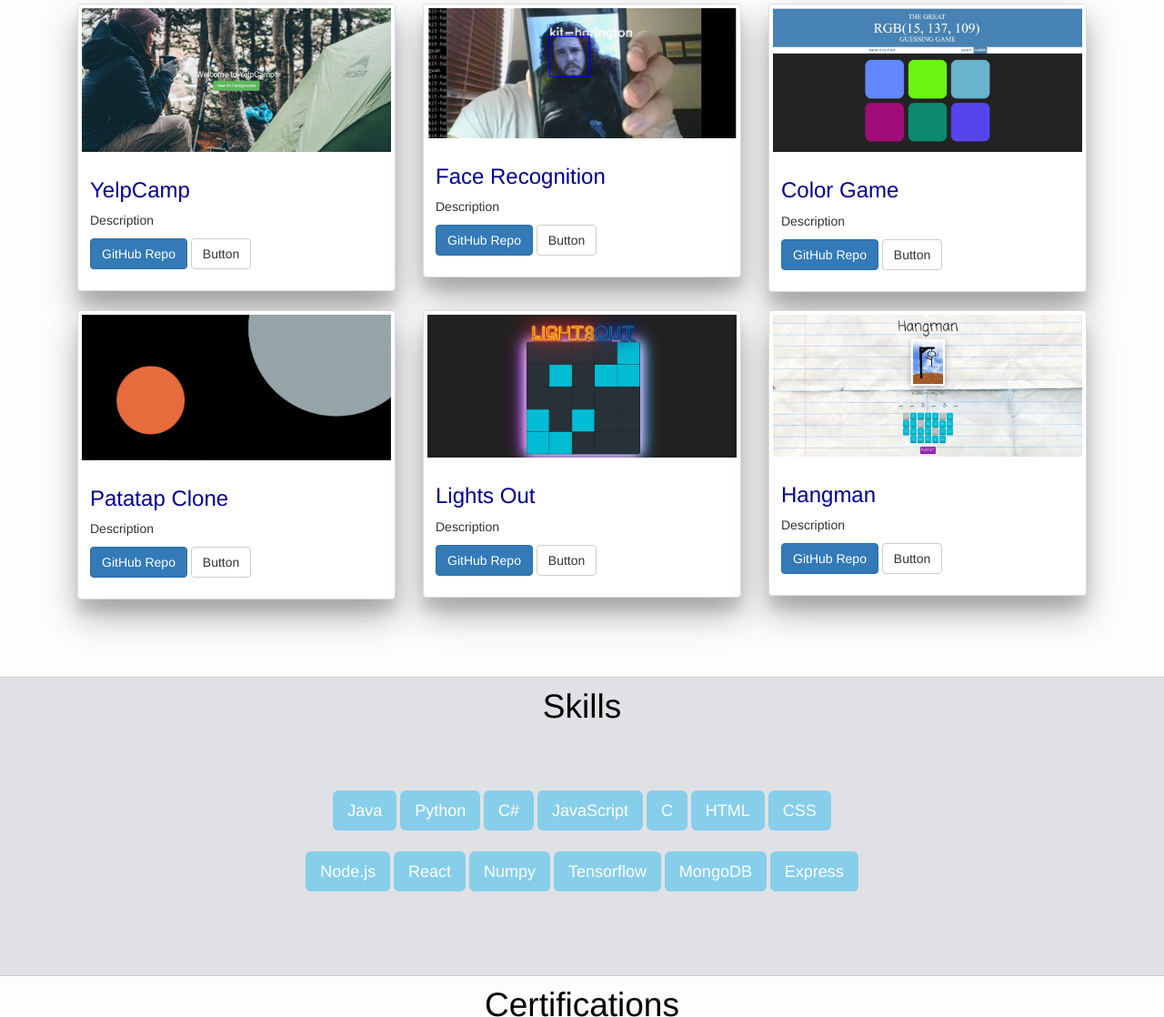
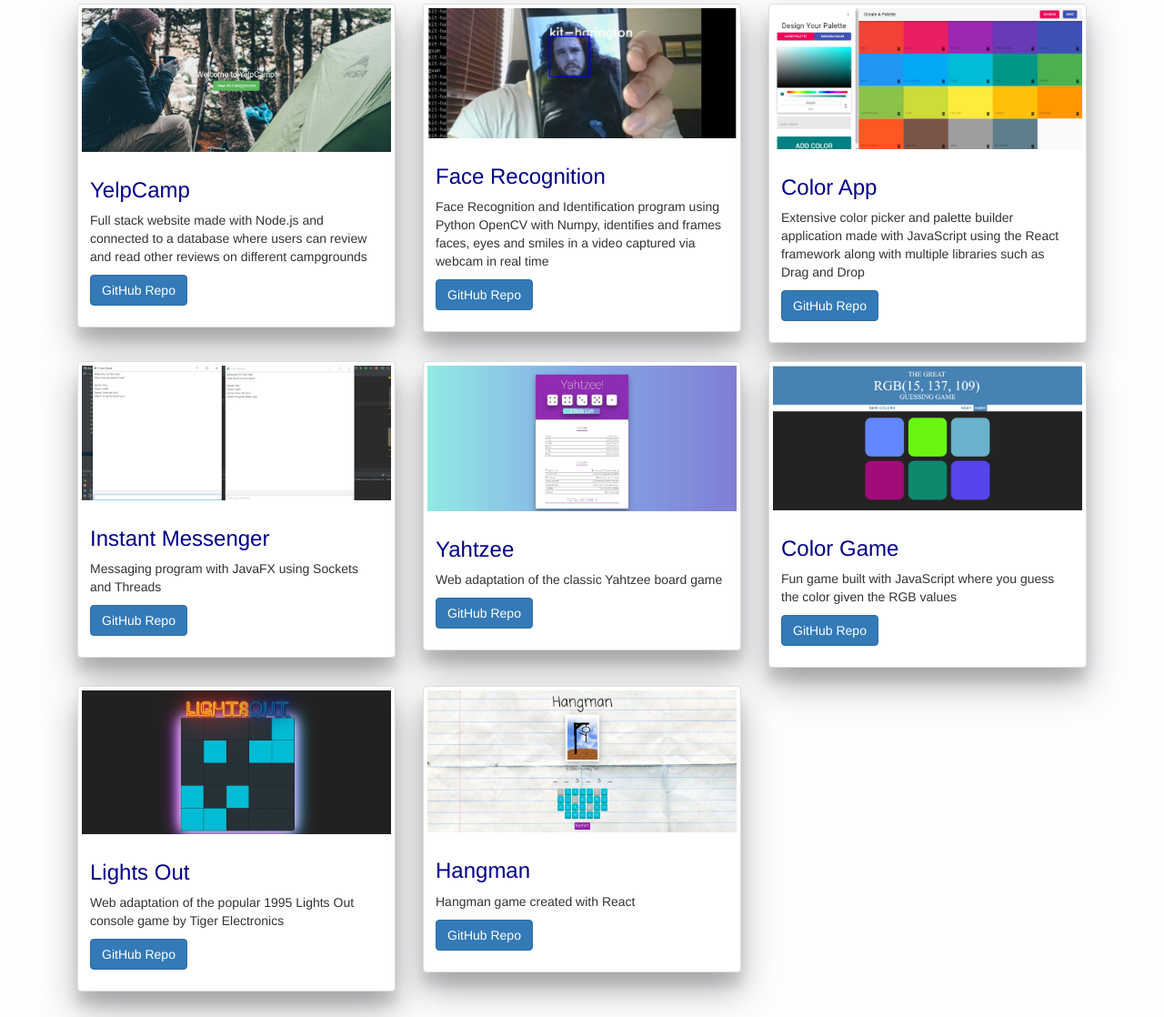
Before and after one commit to GuanXiangHuang/guanxhuang.github.io, a plain HTML site: page index.html in a window 1280 px wide. Shown: the part 1444-2562 px from the top of the page at 91% size. Drawn offline with nearby package versions, Linux system fonts and the light colour scheme.

Commit message:
add color app project

```diff
--- a/index.html
+++ b/index.html
@@ -54,7 +54,7 @@
  				<h1>Guan Huang</h1>
  				<h3>Computer Science and Statistics Student</h3>
  				<hr>
-         <a href="#about" class="btn btn-info btn-lg"><i class="fa fa-chevron-circle-down" aria-hidden="true"></i> Get Started</a>
+         <a href="#about" class="btn btn-info btn-lg"><i class="fa fa-chevron-circle-down" aria-hidden="true"></i> Welcome</a>
        </div>
      </div>
    </div>
@@ -80,7 +80,7 @@
       </div>
       <div class="col-lg-12">
         <div class="description">
-          <h3>Hello World! I'm a student who is passionate about Machine Learning and Deep Learning.</h3>
+          <h3>Hello World! I'm a student who loves to solve problems and is passionate <br/> about Software Development and Machine Learning.</h3>
         </div>
       </div>
    </div>
@@ -94,7 +94,7 @@
          <div class="container education">
            <div class="flexContainer">
               <div class="left"><h3>McGill University</h3></div>
-              <div class="right">Sept 2017 - May 2020</div>
+              <div class="right">Sept 2017 - Present</div>
            </div>
            <h4 class="education-description">Major in Computer Science and Minor in Statistics</h4>
             <div class="flexContainer">
@@ -119,8 +119,8 @@
                  <a href="https://limitless-headland-48410.herokuapp.com" target="_blank"><img class="project-img" src="img/yelpcamp-thumbnail.JPG" alt="YelpCamp thumbnail"></a>
                   <div class="caption">
                     <h3 class="projects-title">YelpCamp</h3>
-                    <p>Description</p>
-                    <p><a href="https://github.com/GuanXiangHuang/YelpCamp" target="_blank" class="btn btn-primary" role="button">GitHub Repo</a> <a href="#" class="btn btn-default" role="button">Button</a></p>
+                    <p>Full stack website made with Node.js and connected to a database where users can review and read other reviews on different campgrounds</p>
+                    <p><a href="https://github.com/GuanXiangHuang/YelpCamp" target="_blank" class="btn btn-primary" role="button">GitHub Repo</a> </p>
                   </div>
                 </div>
               </div>
@@ -129,38 +129,63 @@
                     <img class="project-img" src="img/face-recognition-thumbnail2.JPG" target="_blank" alt="Face Recognition thumbnail">
                     <div class="caption">
                       <h3 class="projects-title">Face Recognition</h3>
-                      <p>Description</p>
-                      <p><a href="https://github.com/GuanXiangHuang/FaceRecognition" target="_blank" class="btn btn-primary" role="button">GitHub Repo</a> <a href="#" class="btn btn-default" role="button">Button</a></p>
+                      <p>Face Recognition and Identification program using Python OpenCV with Numpy, identifies and frames faces, eyes and smiles in a video captured via webcam in real time </p>
+                      <p><a href="https://github.com/GuanXiangHuang/FaceRecognition" target="_blank" class="btn btn-primary" role="button">GitHub Repo</a> </p>
                     </div>
                   </div>
                 </div>
+
+                <div class="col-sm-6 col-md-4">
+                  <div class="thumbnail projects-thumbnail">
+                    <a href="https://dreamy-leakey-7ba799.netlify.com/" target="_blank"><img class="project-img" src="img/color-app-thumbnail.JPG" alt="Color App thumbnail"></a>
+                    <div class="caption">
+                      <h3 class="projects-title">Color App</h3>
+                      <p>Extensive color picker and palette builder application made with JavaScript using the React framework along with multiple libraries such as Drag and Drop </p>
+                      <p><a href="https://github.com/GuanXiangHuang/Color-App" target="_blank" class="btn btn-primary" role="button">GitHub Repo</a></p>
+                    </div>
+                  </div>
+                </div>
+
+                <div class="col-sm-6 col-md-4">
+                    <div class="thumbnail projects-thumbnail">
+                      <a href="https://github.com/GuanXiangHuang/Instant-Messenger" target="_blank"><img class="project-img" src="img/messenger-thumbnail2.JPG" alt="Messenger thumbnail"></a>
+                      <div class="caption">
+                        <h3 class="projects-title">Instant Messenger</h3>
+                        <p> Messaging program with JavaFX using Sockets and Threads </p>
+                        <p><a href="https://github.com/GuanXiangHuang/Instant-Messenger" target="_blank" class="btn btn-primary" role="button">GitHub Repo</a> </p>
+                      </div>
+                    </div>
+                  </div>
+
+                  <div class="col-sm-6 col-md-4">
+                      <div class="thumbnail projects-thumbnail">
+                        <a href="https://guanxianghuang.github.io/ColorGame/" target="_blank"><img class="project-img" src="img/yahtzee-thumbnail.JPG" alt="Color Game thumbnail"></a>
+                        <div class="caption">
+                          <h3 class="projects-title">Yahtzee</h3>
+                          <p>Web adaptation of the classic Yahtzee board game </p>
+                          <p><a href="https://github.com/GuanXiangHuang/ColorGame" target="_blank" class="btn btn-primary" role="button">GitHub Repo</a> </p>
+                        </div>
+                      </div>
+                    </div>
+
                 <div class="col-sm-6 col-md-4">
                     <div class="thumbnail projects-thumbnail">
                       <a href="https://guanxianghuang.github.io/ColorGame/" target="_blank"><img class="project-img" src="img/color-game-thumbnail.JPG" alt="Color Game thumbnail"></a>
                       <div class="caption">
                         <h3 class="projects-title">Color Game</h3>
-                        <p>Description</p>
-                        <p><a href="https://github.com/GuanXiangHuang/ColorGame" target="_blank" class="btn btn-primary" role="button">GitHub Repo</a> <a href="#" class="btn btn-default" role="button">Button</a></p>
+                        <p>Fun game built with JavaScript where you guess the color given the RGB values  </p>
+                        <p><a href="https://github.com/GuanXiangHuang/ColorGame" target="_blank" class="btn btn-primary" role="button">GitHub Repo</a> </p>
                       </div>
                     </div>
                   </div>
-                  <div class="col-sm-6 col-md-4">
-                      <div class="thumbnail projects-thumbnail">
-                        <a href="https://guanxianghuang.github.io/PatatapClone/" target="_blank"><img class="project-img" src="img/patatap-thumbnail1.JPG" alt="Patatap thumbnail"></a>
-                        <div class="caption">
-                          <h3 class="projects-title">Patatap Clone</h3>
-                          <p>Description</p>
-                          <p><a href="https://github.com/GuanXiangHuang/PatatapClone" target="_blank" class="btn btn-primary" role="button">GitHub Repo</a> <a href="#" class="btn btn-default" role="button">Button</a></p>
-                        </div>
-                      </div>
-                    </div>
+
                     <div class="col-sm-6 col-md-4">
                         <div class="thumbnail projects-thumbnail">
                           <a href="https://upbeat-darwin-0ed87e.netlify.com/" target="_blank"><img class="project-img" src="img/lights-out-thumbnail.JPG" alt="Lights Out thumbnail"></a>
                           <div class="caption">
                             <h3 class="projects-title">Lights Out</h3>
-                            <p>Description</p>
-                            <p><a href="https://github.com/GuanXiangHuang/Lights-Out" target="_blank" class="btn btn-primary" role="button">GitHub Repo</a> <a href="#" class="btn btn-default" role="button">Button</a></p>
+                            <p>Web adaptation of the popular 1995 Lights Out console game by Tiger Electronics</p>
+                            <p><a href="https://github.com/GuanXiangHuang/Lights-Out" target="_blank" class="btn btn-primary" role="button">GitHub Repo</a> </p>
                           </div>
                         </div>
                       </div>
@@ -169,8 +194,8 @@
                           <a href="https://nifty-goldberg-4a4ae4.netlify.com/" target="_blank"><img class="project-img" src="img/hangman-thumbnail.JPG" alt="Hangman thumbnail"></a>
                           <div class="caption">
                             <h3 class="projects-title">Hangman</h3>
-                            <p>Description</p>
-                            <p><a href="https://github.com/GuanXiangHuang/Hangman" target="_blank" class="btn btn-primary" role="button">GitHub Repo</a> <a href="#" class="btn btn-default" role="button">Button</a></p>
+                            <p>Hangman game created with React</p>
+                            <p><a href="https://github.com/GuanXiangHuang/Hangman" target="_blank" class="btn btn-primary" role="button">GitHub Repo</a> </p>
                           </div>
                         </div>
                       </div>
@@ -218,7 +243,7 @@
           <div class="container">
             <div class="col-sm-6 col-md-4">
               <div class="thumbnail">
-               <a href="https://limitless-headland-48410.herokuapp.com" target="_blank"><img class="certification-img" src="img/certificate-thumbnail.JPG" alt="YelpCamp thumbnail"></a>
+               <a href="https://www.coursera.org/account/accomplishments/certificate/Y9EJAVECE6C6" target="_blank"><img class="certification-img" src="img/certificate-thumbnail.JPG" alt="YelpCamp thumbnail"></a>
                 <div class="caption">
                   <h3>Machine Learning by Stanford University</h3>
                   <p></p>
@@ -229,7 +254,7 @@
 
             <div class="col-sm-6 col-md-4">
               <div class="thumbnail">
-               <a href="https://limitless-headland-48410.herokuapp.com" target="_blank"><img class="certification-img" src="img/certificate2-thumbnail.JPG" alt="YelpCamp thumbnail"></a>
+               <a href="https://www.coursera.org/account/accomplishments/specialization/certificate/2B9TG6ZMU3E3" target="_blank"><img class="certification-img" src="img/certificate2-thumbnail.JPG" alt="YelpCamp thumbnail"></a>
                 <div class="caption">
                   <h3>Deep Learning Specialization by deeplearning.ai</h3>
                   <p></p>
@@ -240,7 +265,7 @@
 
           <div class="col-sm-6 col-md-4">
             <div class="thumbnail">
-             <a href="https://limitless-headland-48410.herokuapp.com" target="_blank"><img class="certification-img" src="img/certificate3-thumbnail.JPG" alt="YelpCamp thumbnail"></a>
+             <a href="https://www.udemy.com/certificate/UC-RD6QALEX/" target="_blank"><img class="certification-img" src="img/certificate3-thumbnail.JPG" alt="YelpCamp thumbnail"></a>
               <div class="caption">
                 <h3>Web Development Online Bootcamp by Colt Steele</h3>
                 <p></p>
```
Also changed, not shown: img/color-app-thumbnail.JPG (added), img/messenger-thumbnail.JPG (added), img/messenger-thumbnail2.JPG (added), img/yahtzee-thumbnail.JPG (added).
